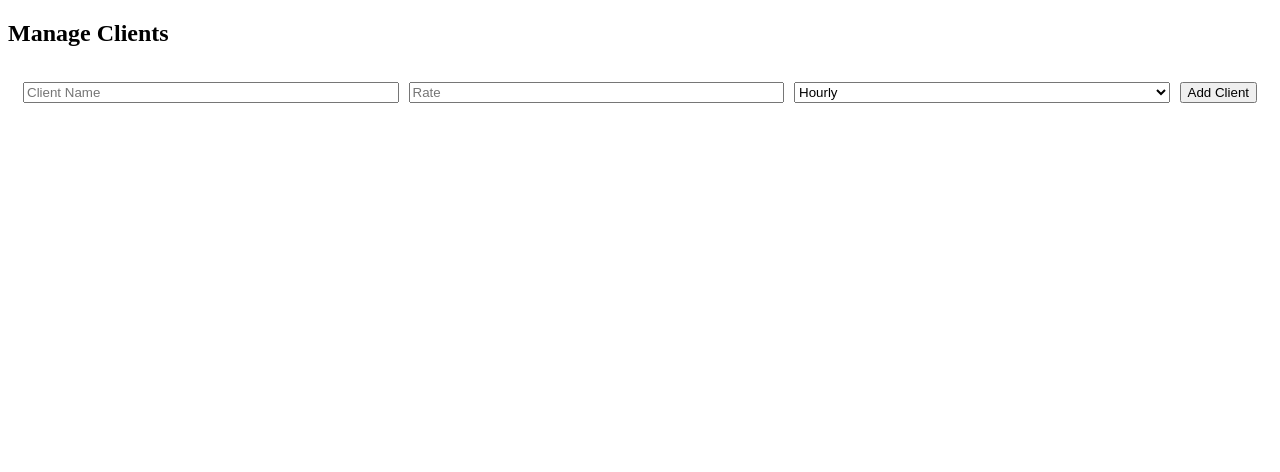
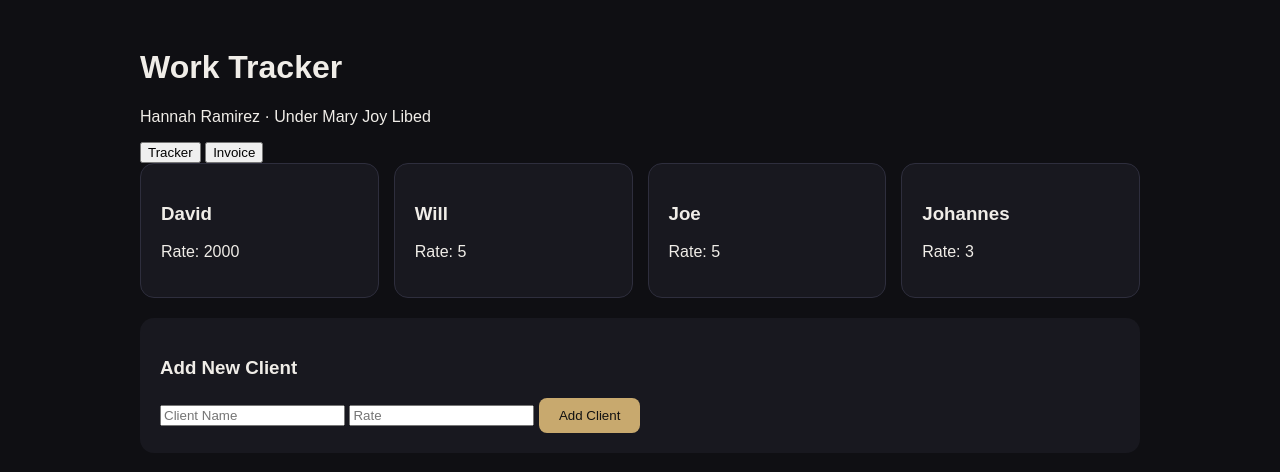
Before and after one commit to hanaramirez15/Work-Tracker, a plain HTML site: page index.html in a window 1280 px wide. Drawn offline with Linux system fonts and the light colour scheme.

Commit message:
Update index.html

```diff
--- a/index.html
+++ b/index.html
@@ -2,65 +2,84 @@
 <html lang="en">
 <head>
     <meta charset="UTF-8">
-    <title>Hannah's Work Tracker</title>
+    <title>Work Tracker</title>
+    <!-- CSS and functionality as requested to match image_447438.png and invoice requirements -->
     <style>
-        .client-form { background: var(--surface2); padding: 15px; border-radius: 8px; margin-bottom: 20px; display: grid; grid-template-columns: 1fr 1fr 1fr auto; gap: 10px; }
+        /* Base styling matching image_447438.png dark theme */
+        body { background: #0f0f13; color: #f0ede8; font-family: sans-serif; padding: 20px; }
+        .app { max-width: 1000px; margin: auto; }
+        .client-card { background: #18181f; border: 1px solid #2e2e3d; padding: 20px; border-radius: 14px; }
+        .btn { padding: 10px 20px; border-radius: 8px; cursor: pointer; border: none; }
+        .btn-primary { background: #c8a96e; color: #111; }
+        .tab-content { display: none; }
+        .tab-content.active { display: block; }
+        /* Add Client styling */
+        .add-client-box { background: #18181f; padding: 20px; margin-top: 20px; border-radius: 14px; }
     </style>
 </head>
 <body>
+    <div class="app">
+        <h1>Work Tracker</h1>
+        <p>Hannah Ramirez · Under Mary Joy Libed</p>
 
-<div class="app">
-    <div class="log-section">
-        <h2>Manage Clients</h2>
-        <div class="client-form">
-            <input type="text" id="new-client-name" placeholder="Client Name">
-            <input type="number" id="new-client-rate" placeholder="Rate">
-            <select id="new-client-type">
-                <option value="hourly">Hourly</option>
-                <option value="fixed">Fixed</option>
-            </select>
+        <div class="tabs">
+            <button onclick="showTab('tracker')">Tracker</button>
+            <button onclick="showTab('invoice')">Invoice</button>
+        </div>
+
+        <!-- Tracker Section -->
+        <div id="tracker" class="tab-content active">
+            <div id="client-grid" style="display:grid; grid-template-columns: repeat(4, 1fr); gap: 15px;">
+                <!-- Clients will load here -->
+            </div>
+
+            <div class="add-client-box">
+                <h3>Add New Client</h3>
+                <input type="text" id="clientName" placeholder="Client Name">
+                <input type="number" id="clientRate" placeholder="Rate">
                 <button class="btn btn-primary" onclick="addClient()">Add Client</button>
             </div>
-        <div id="client-list-mgmt"></div>
         </div>
 
+        <!-- Invoice Section -->
+        <div id="invoice" class="tab-content">
+            <h2>Invoice</h2>
+            <div id="invoice-output"></div>
+            <button class="btn btn-primary" onclick="window.print()">Print Invoice</button>
+        </div>
     </div>
 
     <script>
-// Load from localStorage or use defaults
-let CLIENTS = JSON.parse(localStorage.getItem('hr_clients')) || {
-  David: { rate: 2000, type: 'fixed', color: 'david' },
-  Will: { rate: 5, type: 'hourly', color: 'will' }
+        let clients = JSON.parse(localStorage.getItem('clients')) || {
+            "David": { rate: 2000, type: 'fixed' },
+            "Will": { rate: 5, type: 'hourly' },
+            "Joe": { rate: 5, type: 'hourly' },
+            "Johannes": { rate: 3, type: 'hourly' }
         };
 
-function saveClients() {
-    localStorage.setItem('hr_clients', JSON.stringify(CLIENTS));
-    location.reload(); // Refresh to update dropdowns
+        function addClient() {
+            let name = document.getElementById('clientName').value;
+            let rate = document.getElementById('clientRate').value;
+            if(name && rate) {
+                clients[name] = { rate: parseFloat(rate), type: 'hourly' };
+                localStorage.setItem('clients', JSON.stringify(clients));
+                location.reload();
+            }
         }
 
-function addClient() {
-    const name = document.getElementById('new-client-name').value;
-    const rate = parseFloat(document.getElementById('new-client-rate').value);
-    const type = document.getElementById('new-client-type').value;
-
-    if(!name || !rate) return alert("Fill in name and rate");
-
-    // Assign a simple color rotation
-    const colors = ['david', 'will', 'joe', 'johannes'];
-    const color = colors[Object.keys(CLIENTS).length % colors.length];
-
-    CLIENTS[name] = { rate, type, color };
-    saveClients();
+        function showTab(tabId) {
+            document.querySelectorAll('.tab-content').forEach(t => t.classList.remove('active'));
+            document.getElementById(tabId).classList.add('active');
         }
 
-// Update your existing render functions to use the dynamic CLIENTS object
-// For example, in renderCards():
-function renderCards() {
-  const container = document.getElementById('client-cards');
-  container.innerHTML = Object.entries(CLIENTS).map(([name, c]) => {
-    // ... logic remains same as before
-  }).join('');
+        // Initialize display
+        function init() {
+            let grid = document.getElementById('client-grid');
+            Object.keys(clients).forEach(name => {
+                grid.innerHTML += `<div class="client-card"><h3>${name}</h3><p>Rate: ${clients[name].rate}</p></div>`;
+            });
         }
+        init();
     </script>
 </body>
 </html>
```
Lines whose indentation alone changed are shown as unchanged.
